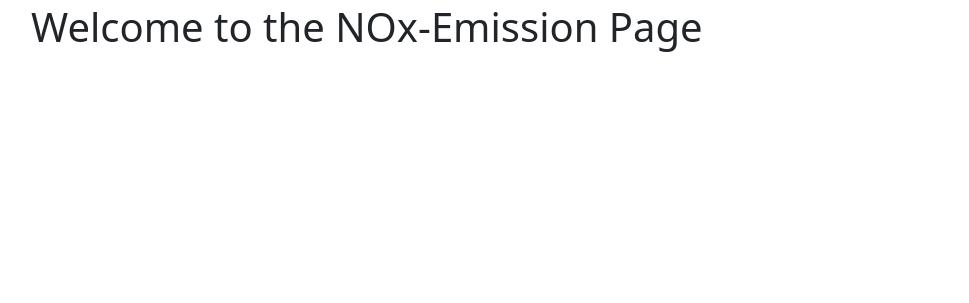
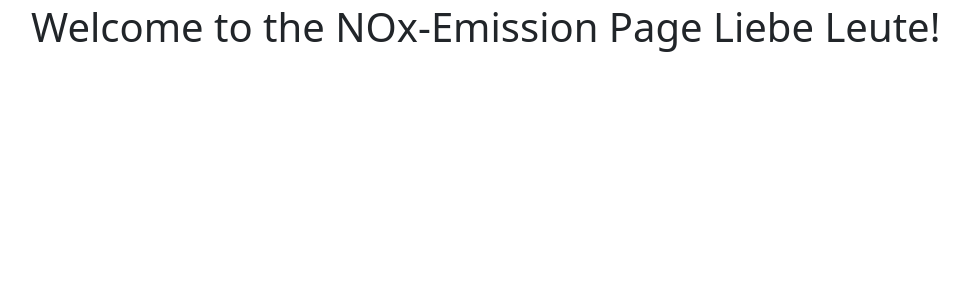
Before and after one commit to Frosti1991/NO2_emission_app, a Django app: page / in a window 1280 px wide. Shown: the part 115-418 px from the top of the page, without its empty margins (51-1020 px from the left). Run offline with Django 4.2, Linux system fonts and the light colour scheme.

Commit message:
gasag test 2

```diff
--- a/gasag_interview/no_emission/templates/index.html
+++ b/gasag_interview/no_emission/templates/index.html
@@ -3,7 +3,9 @@
 
 <div class="jumbotron">
 
-    <h1>Welcome to the NOx-Emission Page</h1>
+    <h1>Welcome to the NOx-Emission Page
+        Liebe Leute!
+    </h1>
 </div>
 
 {% endblock %}
```
Also changed, not shown: gasag_interview/db.sqlite3.
